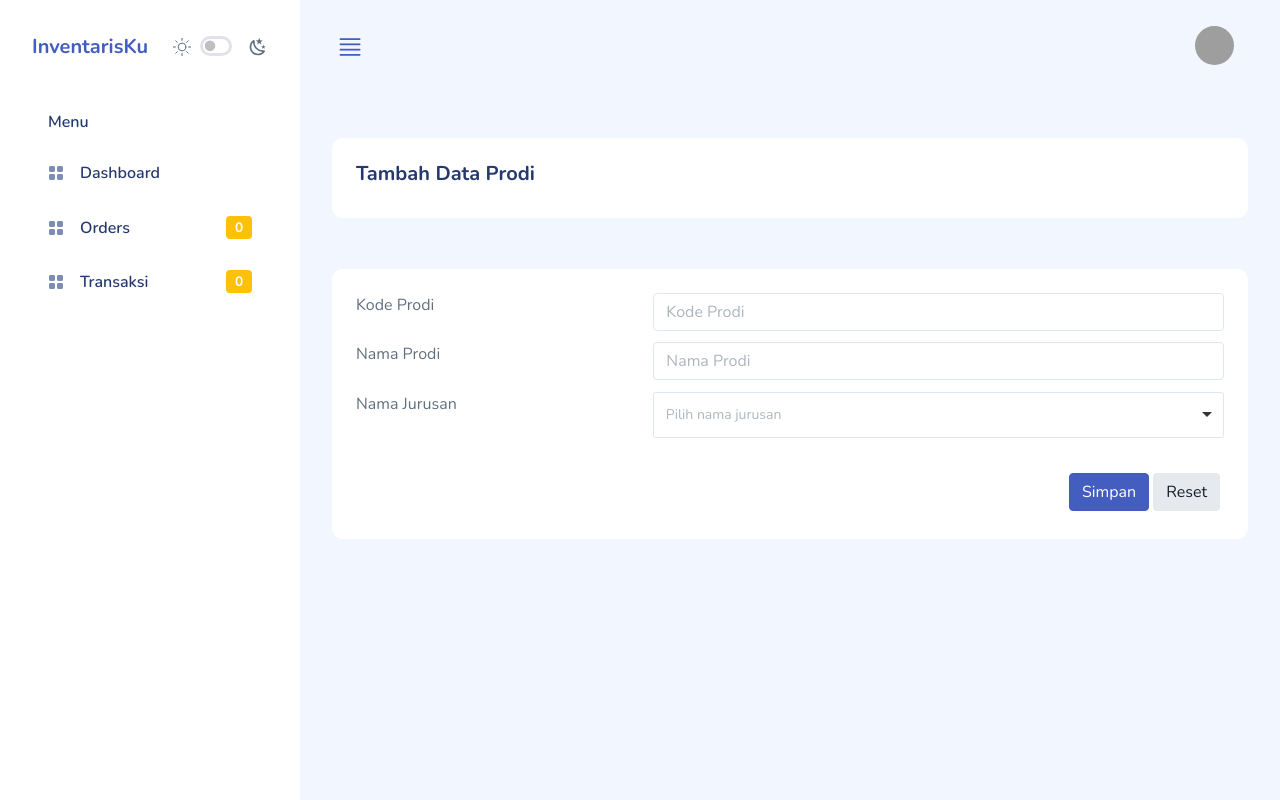
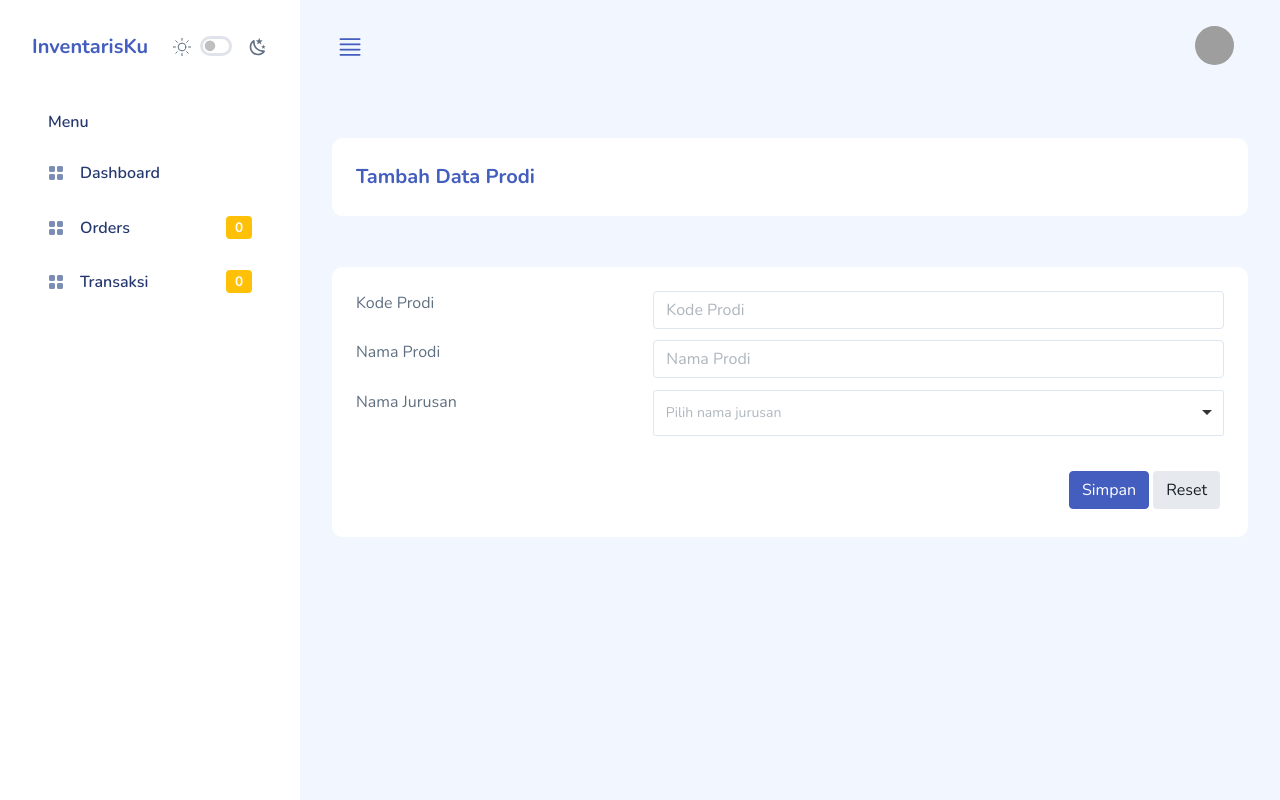
Before and after one commit to arisannjayaa/inventarisku_ci3, a CodeIgniter app: page /weblanjut/index.php/prodi/add in a window 1280 px wide. Run offline with CodeIgniter, Linux system fonts and the light colour scheme; data comes from the database, SQL or seed files in the repository; grey boxes are pictures that could not be loaded.

Commit message:
❤️❤️💕👍🙌👌

```diff
--- a/application/views/template/header.php
+++ b/application/views/template/header.php
@@ -160,7 +160,7 @@
 							<div class="col-12 col-md-6 col-lg-12 order-md-1 order-last mb-3">
 								<div class="card">
 									<div class="card-body">
-										<h5><?= $heading ?></h5>
+										<span class="fs-5 fw-bold text-primary"><?= $heading ?></span>
 									</div>
 								</div>
 
```
